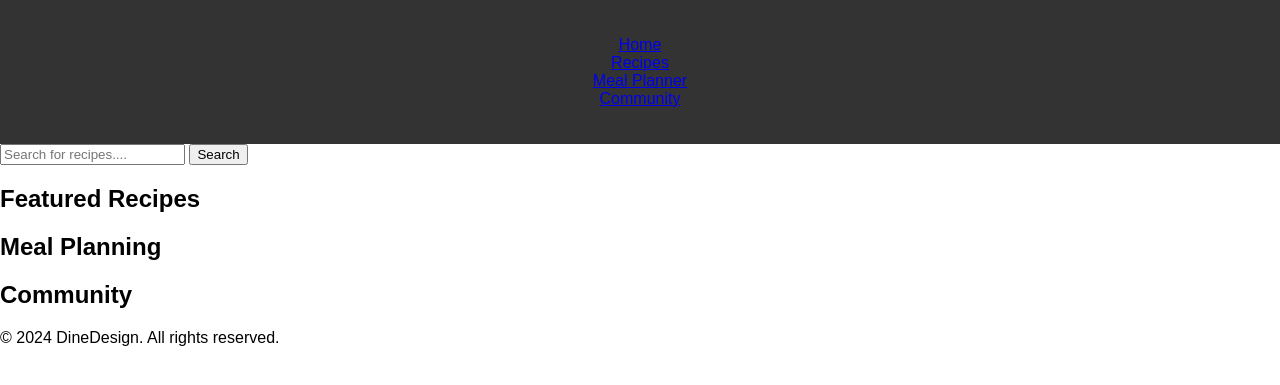
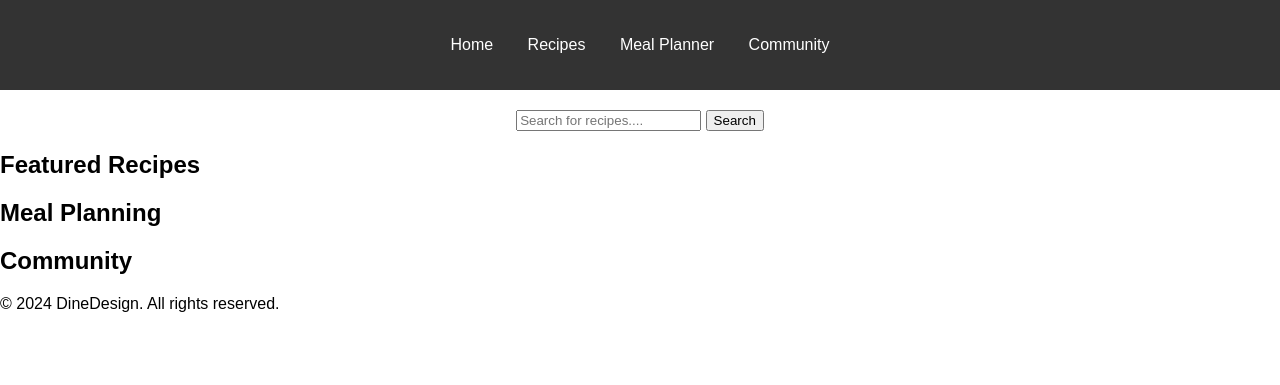
Before and after one commit to jurchiks33/DineDesign, a Flask app: template templates/index.html in a window 1280 px wide. Shown: the top 385 px of the page. Run offline with Flask 3, Linux system fonts and the light colour scheme; the template is opened without the code that fills it, so the values that code supplies are empty.

Commit message:
work on a styling

```diff
--- a/static/style.css
+++ b/static/style.css
@@ -16,3 +16,18 @@ nav ul {
     list-style-type: none;
     padding: 0;
 }
+
+nav ul li {
+    display: inline;
+    margin: 0 15px;
+}
+
+nav ul li a {
+    color: #fff;
+    text-decoration: none;
+}
+
+#search-area {
+    margin: 20px;
+    text-align: center;
+}
```
